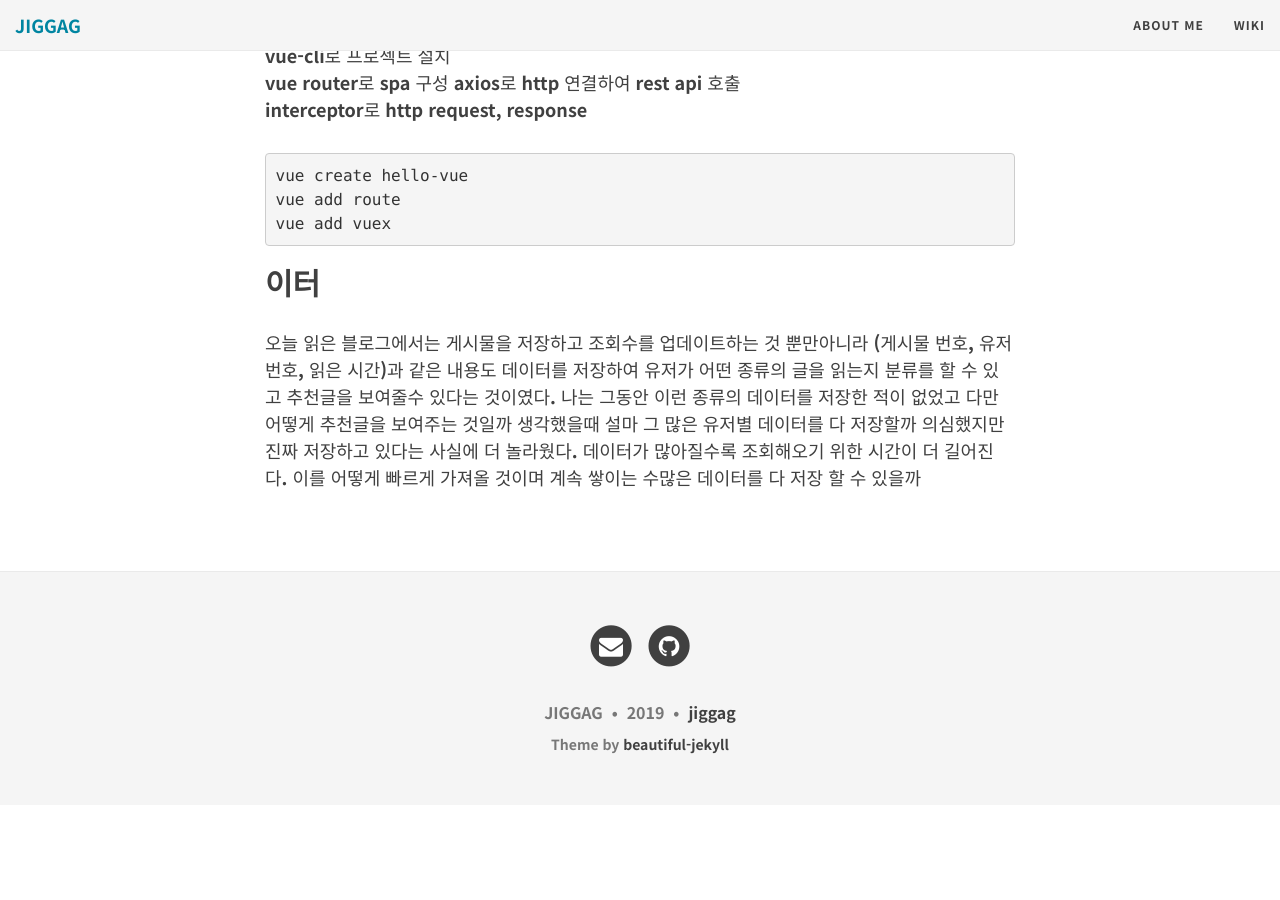
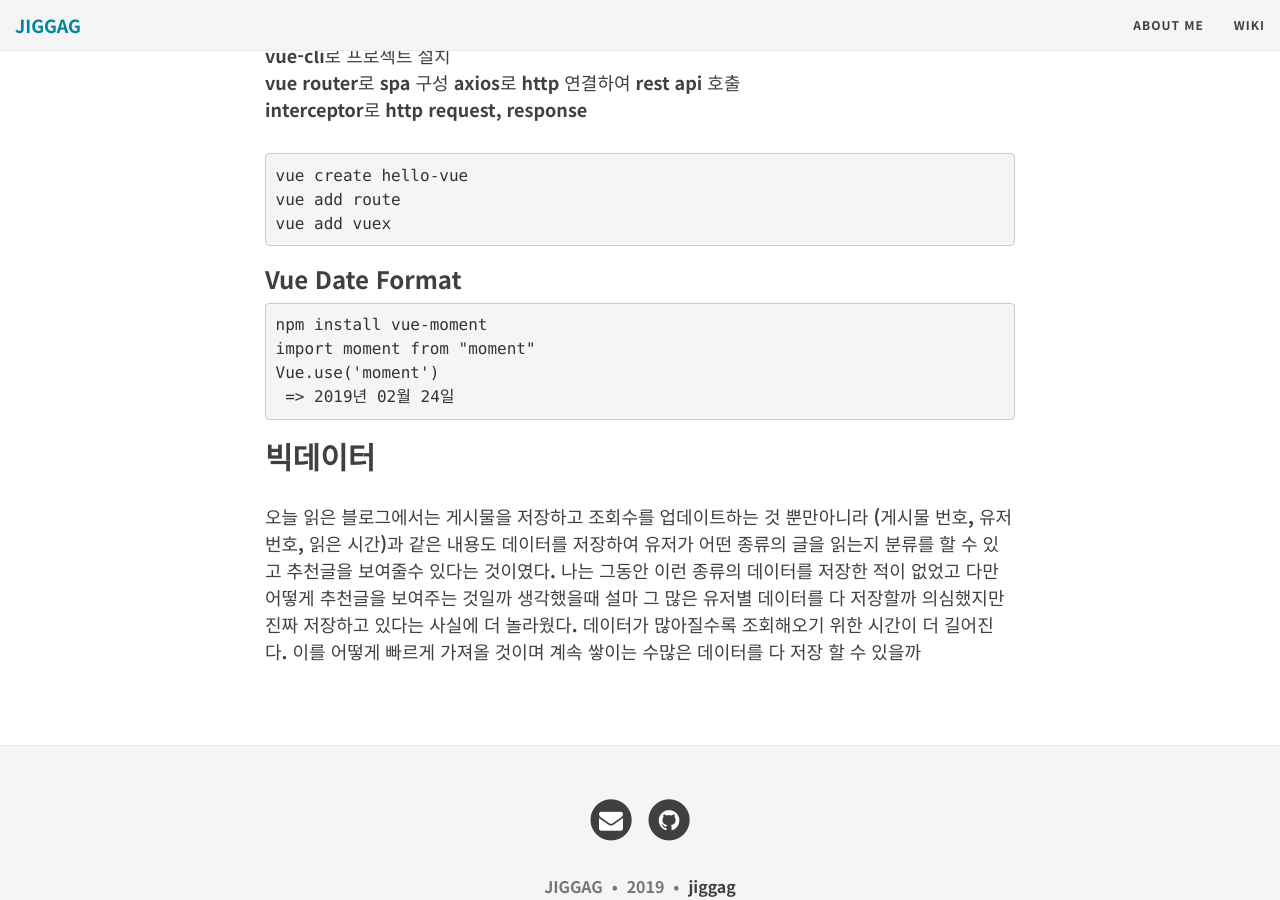
Before and after one commit to jiggag/jiggag.github.io, a Jekyll site: the page built from wiki.md, in a window 1280 px wide and 900 px high, scrolled down 7668 px. Built offline with Jekyll 4.4.1, drawn with Linux system fonts in a browser that asks for light colours; nearby versions of some CDN libraries; before the commit the page ends 8473 px from its top, so only the background shows below that.

Commit message:
Update wiki.md

````diff
--- a/wiki.md
+++ b/wiki.md
@@ -303,7 +303,14 @@ vue create hello-vue
 vue add route
 vue add vuex
 ```
+### Vue Date Format
+```script
+npm install vue-moment
+import moment from "moment"
+Vue.use('moment')
+{{ date | moment('YYYY년 MM월 DD일') }} => 2019년 02월 24일
+```
 
-## 이터
+## 빅데이터
 오늘 읽은 블로그에서는 게시물을 저장하고 조회수를 업데이트하는 것 뿐만아니라
 (게시물 번호, 유저 번호, 읽은 시간)과 같은 내용도 데이터를 저장하여 유저가 어떤 종류의 글을 읽는지 분류를 할 수 있고 추천글을 보여줄수 있다는 것이였다. 나는 그동안 이런 종류의 데이터를 저장한 적이 없었고 다만 어떻게 추천글을 보여주는 것일까 생각했을때 설마 그 많은 유저별 데이터를 다 저장할까 의심했지만 진짜 저장하고 있다는 사실에 더 놀라웠다. 데이터가 많아질수록 조회해오기 위한 시간이 더 길어진다. 이를 어떻게 빠르게 가져올 것이며 계속 쌓이는 수많은 데이터를 다 저장 할 수 있을까
````
